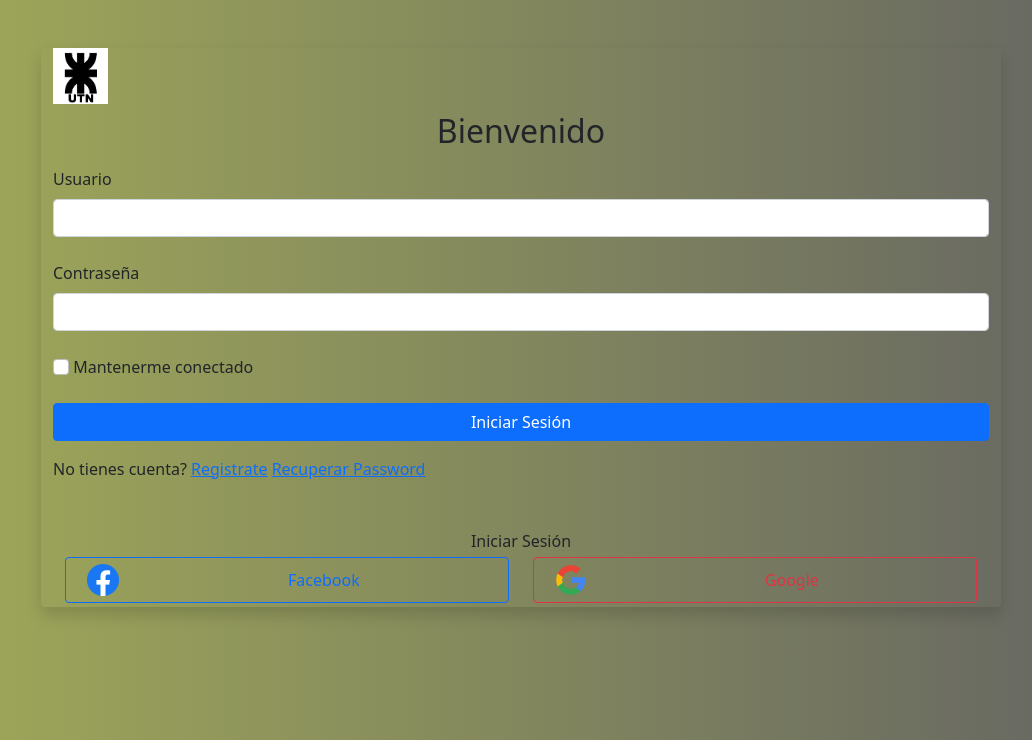
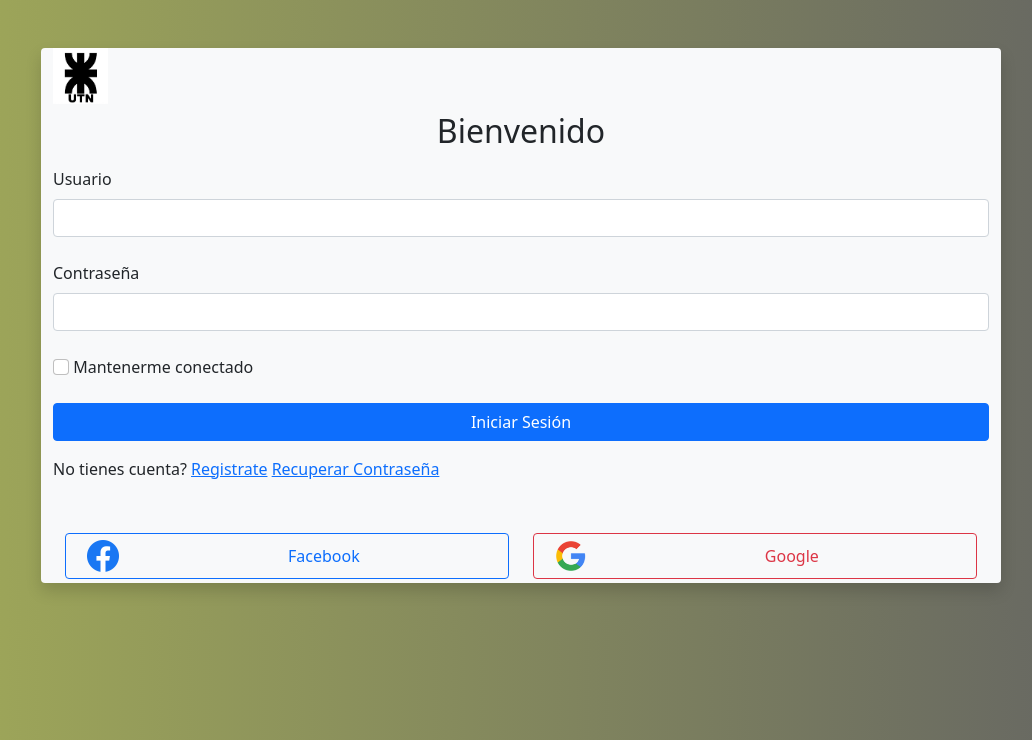
Before and after one commit to Rodrigoocordoba/Proyectoinfo, a Django app: page /login/ in a window 1280 px wide. Shown: the part 60-800 px from the top of the page, without its empty margins (119-1151 px from the left). Run offline with Django 3.2, Linux system fonts and the light colour scheme.

Commit message:
Arreglando cosas del login

```diff
--- a/templates/usuarios/login.html
+++ b/templates/usuarios/login.html
@@ -3,7 +3,7 @@
 
 {% block contenido %}
 
-    <div class="container w-75 mt-5 rounded shadow">
+    <div class="container w-75 mt-5 rounded shadow bg-light">
 
                     <img src="{% static 'img/logo.png'%}" width="55px">
                 <h2 class=" text-center py-2">Bienvenido</h2>
@@ -28,7 +28,7 @@
 
                     <div class="my-3">
                         <span>No tienes cuenta? <a href="#">Registrate</a> </span>
-                        <span><a href="#">Recuperar Password</a></span>
+                        <span><a href="#">Recuperar Contraseña</a></span>
                     </div>
                 </form>
             </form>
@@ -36,7 +36,7 @@
 
                 <div class="container w-100 my-5">
                     <div class="row text-center">
-                        <div class="col-12">Iniciar Sesión</div>
+                        <div class="col-12"></div>
                     </div>
                     <div class="row">
                         <div class="col">
```
Also changed, not shown: blog/db.sqlite3.
